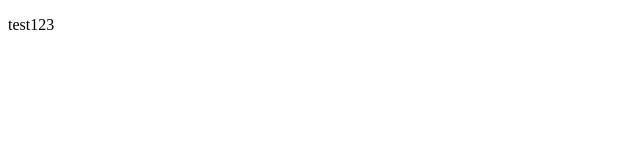
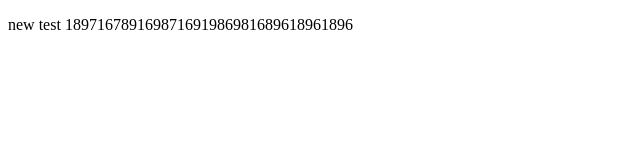
Before and after one commit to tejasv5169/tejasv, a plain HTML site: page index.html in a window 1280 px wide. Shown: the whole page, without its empty margins (0-640 px from the left). Drawn offline with Linux system fonts and the light colour scheme.

Commit message:
Update index.html

```diff
--- a/index.html
+++ b/index.html
@@ -7,6 +7,6 @@
     <title>New Wesbite 1710710789</title>
 </head>
 <body>
-    <p>test123</p>
+    <p>new test 189716789169871691986981689618961896</p>
 </body>
 </html>
```
